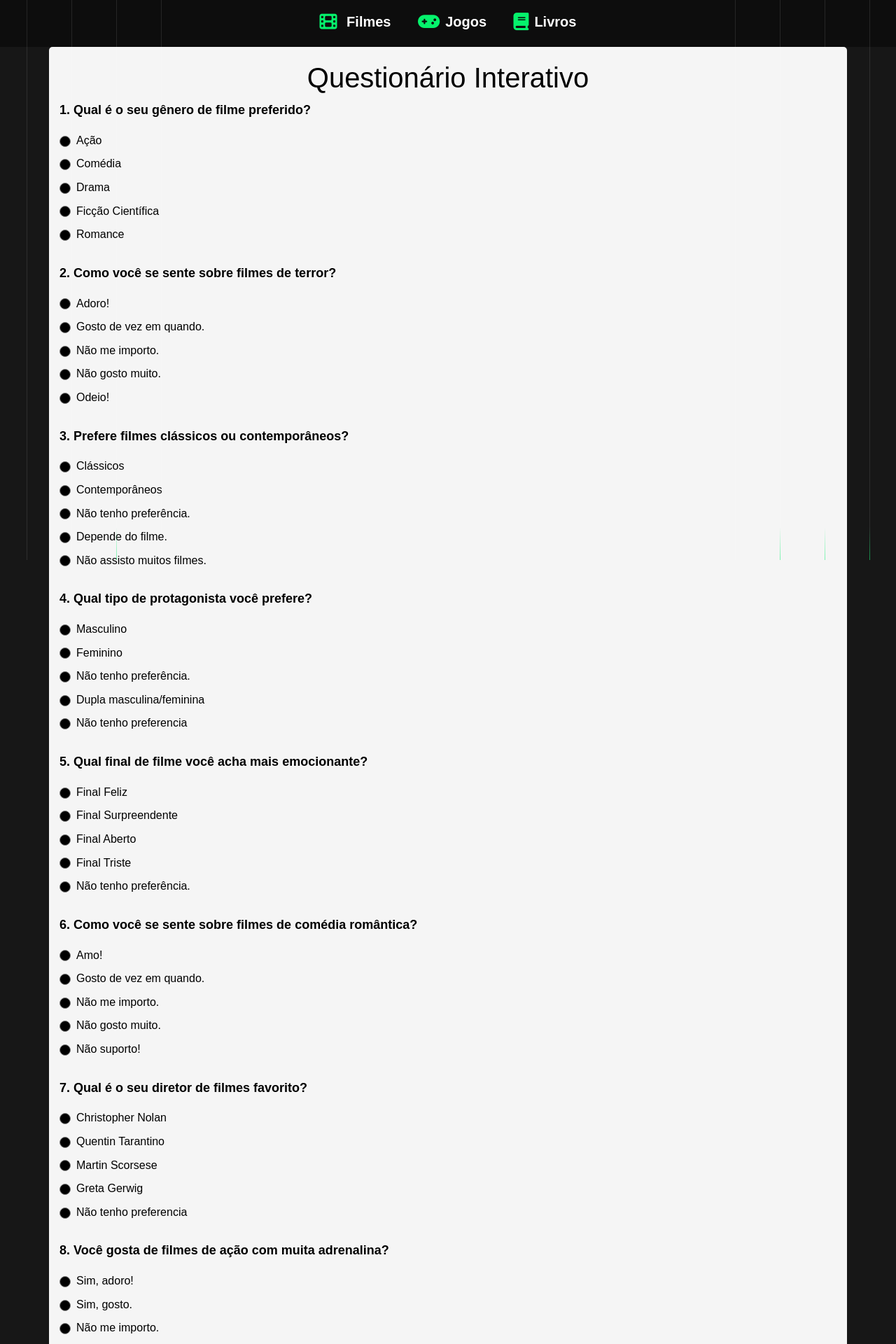
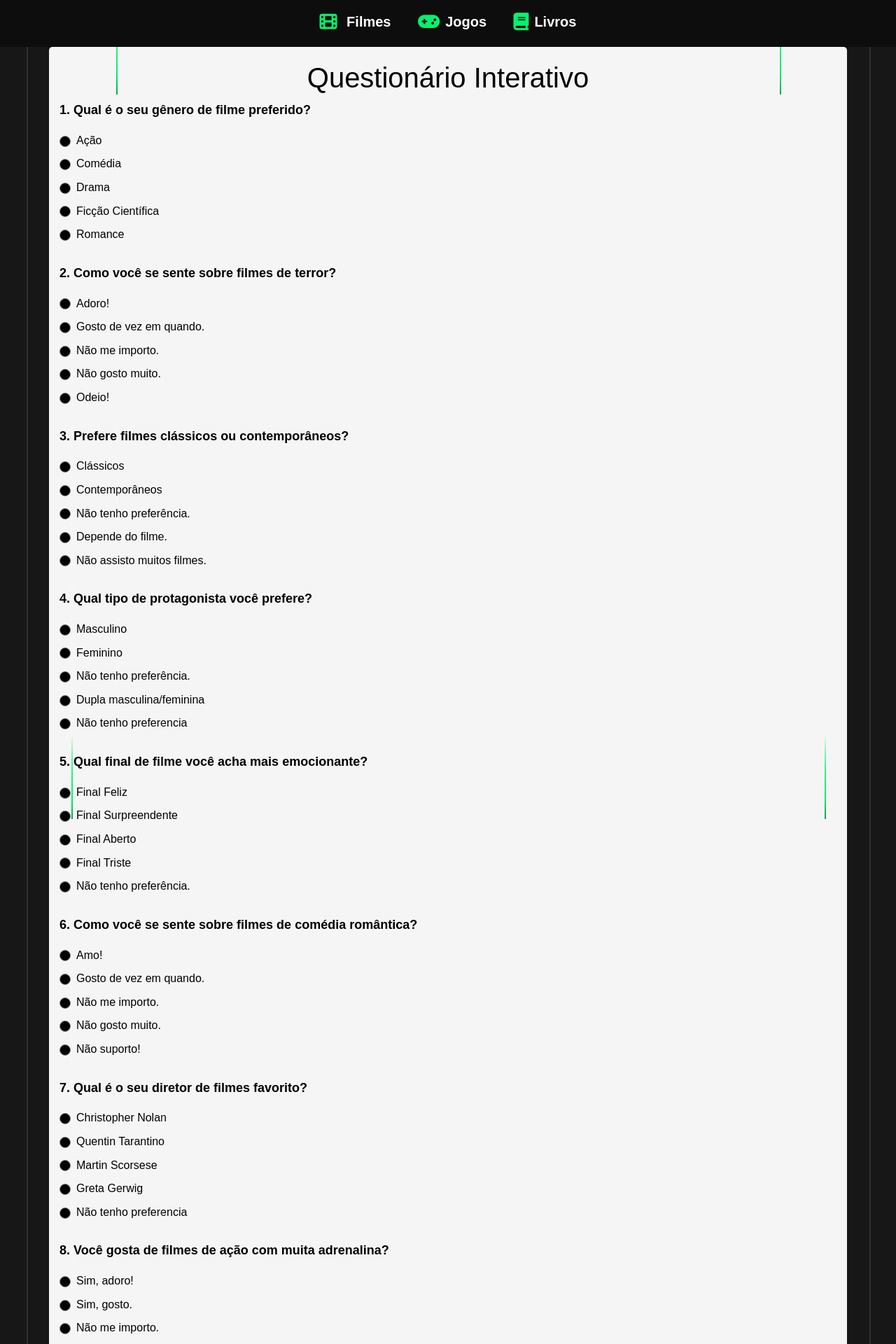
Before and after one commit to viniciusdvieira/Films-recommender-online, a Django app: page / in a window 1280 px wide. Shown: the top 1920 px of the page at 70% size. Run offline with Django 4.2, Linux system fonts and the light colour scheme; some libraries are stand-ins or nearby versions.

Commit message:
deixando as coisas bonito

```diff
--- a/app_recommender/templates/src/index.html
+++ b/app_recommender/templates/src/index.html
@@ -19,6 +19,16 @@
         <a href="#" class="navopcoes"><i class="fa-solid fa-book fa-lg" id="iconnav"></i>Livros</a>
     </nav>
 </header>
+<div class="lines">
+    <div class="line left"></div>
+    <div class="line left"></div>
+    <div class="line left"></div>
+    <div class="line left"></div>
+    <div class="line right"></div>
+    <div class="line right"></div>
+    <div class="line right"></div>
+    <div class="line right"></div>
+</div>
 <div class="container">
     <h1>Questionário Interativo</h1>
     <form id="quiz-form" method="post" action="{% url 'recomendation' %}">
@@ -276,16 +286,6 @@
         </div>
     </form>
 </div>
-<div class="lines">
-    <div class="line left"></div>
-    <div class="line left"></div>
-    <div class="line left"></div>
-    <div class="line left"></div>
-    <div class="line right"></div>
-    <div class="line right"></div>
-    <div class="line right"></div>
-    <div class="line right"></div>
-</div>
 <link rel="stylesheet" href="https://maxcdn.bootstrapcdn.com/bootstrap/4.5.2/css/bootstrap.min.css">
 <script src="https://ajax.googleapis.com/ajax/libs/jquery/3.5.1/jquery.min.js"></script>
 <script src="https://cdnjs.cloudflare.com/ajax/libs/popper.js/1.16.0/umd/popper.min.js"></script>
--- a/static/css/style.css
+++ b/static/css/style.css
@@ -29,22 +29,23 @@
 }
 
 .lines {
-  top: 0;
+  top: auto;
   left: 0;
   right: 0;
-  height: 100%;
   margin: auto;
   width: 50vw;
 }
 
 .line {
-  position: fixed;
-  width: 1px;
+  position: absolute;
+  width: 2px;
   height: 100%;
-  top: 0;
+  top: auto;
   background: rgba(255, 255, 255, 0.1);
   overflow: hidden;
 }
+
+.line::before,
 .line::after {
  content: "";
  display: block;
@@ -54,14 +55,26 @@
  top: -50%;
  left: 0;
  background: linear-gradient(to bottom, rgba(255, 255, 255, 0) 0%, #05F26C 75%, #03A64A 100%);
-  -webkit-animation: drop 3s linear infinite;
-          animation: drop 3s linear infinite;
-  -webkit-animation-fill-mode: forwards;
+ animation: drop 2s linear infinite;
  animation-fill-mode: forwards;
-  -webkit-animation-timing-function: cubic-bezier(0.4, 0.26, 0, 0.97);
-          animation-timing-function: cubic-bezier(0.4, 0.26, 0, 0.97);
+ animation-timing-function: linear;
 }
 
+.line::before {
+ animation-delay: 3s;
+}
+
+
+@keyframes drop {
+  0% {
+    top: -50%;
+  }
+  100% {
+    top: 110%;
+  }
+}
+
+/*linhas esquerda*/
 .line:nth-child(1) {
   margin-left: -22%;
 }
@@ -75,7 +88,7 @@
   margin-left: -7%;
 }
 
-
+/*linhas direita*/
 .line:nth-child(5) {
   margin-left: 57%;
 }
@@ -89,56 +102,47 @@
   margin-left: 72%;
 }
 
+/*linhas esquerda*/
+.line:nth-child(1)::before,
 .line:nth-child(1)::after {
-  -webkit-animation-delay: 1s;
   animation-delay: 1s;
 }
+
+.line:nth-child(2)::before,
 .line:nth-child(2)::after {
-  -webkit-animation-delay: 1.5s;
   animation-delay: 1.5s;
 }
+
+.line:nth-child(3)::before,
 .line:nth-child(3)::after {
-  -webkit-animation-delay: 2s;
-  animation-delay: 2s;
-}
-.line:nth-child(4)::after {
-  -webkit-animation-delay: 1s;
-  animation-delay: 1s;
-}
-.line:nth-child(5)::after {
-  -webkit-animation-delay: 1.5s;
-  animation-delay: 1.5s;
-}
-.line:nth-child(6)::after {
-  -webkit-animation-delay: 2s;
-  animation-delay: 2s;
-}
-.line:nth-child(7)::after {
-  -webkit-animation-delay: 2s;
-  animation-delay: 2s;
-}
-.line:nth-child(8)::after {
-  -webkit-animation-delay: 2s;
   animation-delay: 2s;
 }
 
-@-webkit-keyframes drop {
-  0% {
-    top: -50%;
-  }
-  100% {
-    top: 110%;
-  }
+.line:nth-child(4)::before,
+.line:nth-child(4)::after {
+  animation-delay: 2.5s;
 }
 
-@keyframes drop {
-  0% {
-    top: -50%;
+/*linhas direita*/
+.line:nth-child(5)::before,
+.line:nth-child(5)::after {
+  animation-delay: 2.5s;
 }
-  100% {
-    top: 110%;
+.line:nth-child(6)::before,
+.line:nth-child(6)::after {
+  animation-delay: 2s;
 }
+.line:nth-child(7)::before,
+.line:nth-child(7)::after {
+  animation-delay: 1.5s;
 }
+.line:nth-child(8)::before,
+.line:nth-child(8)::after {
+  animation-delay: 1s;
+}
+
+
+
 
 header {
   background-color: var(--cor5);
```
Lines whose indentation alone changed are shown as unchanged.
